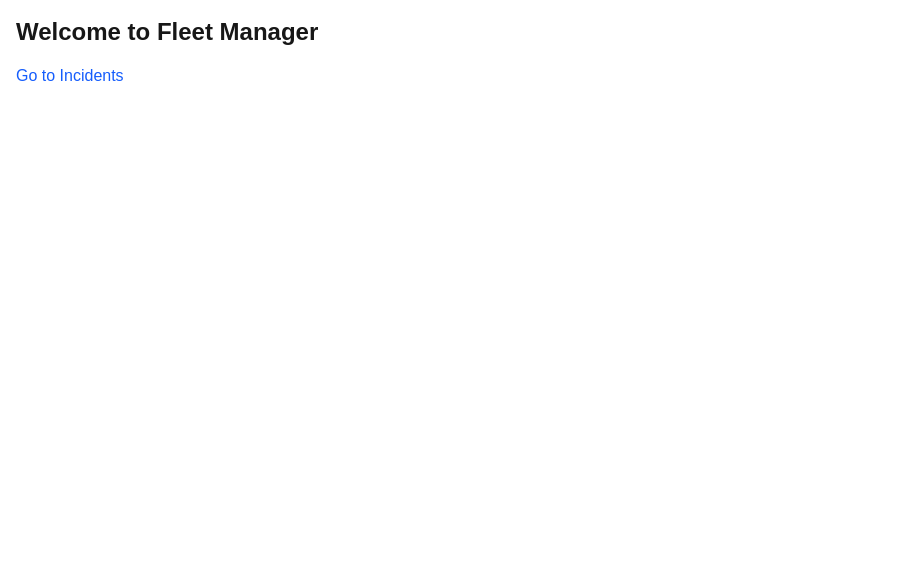
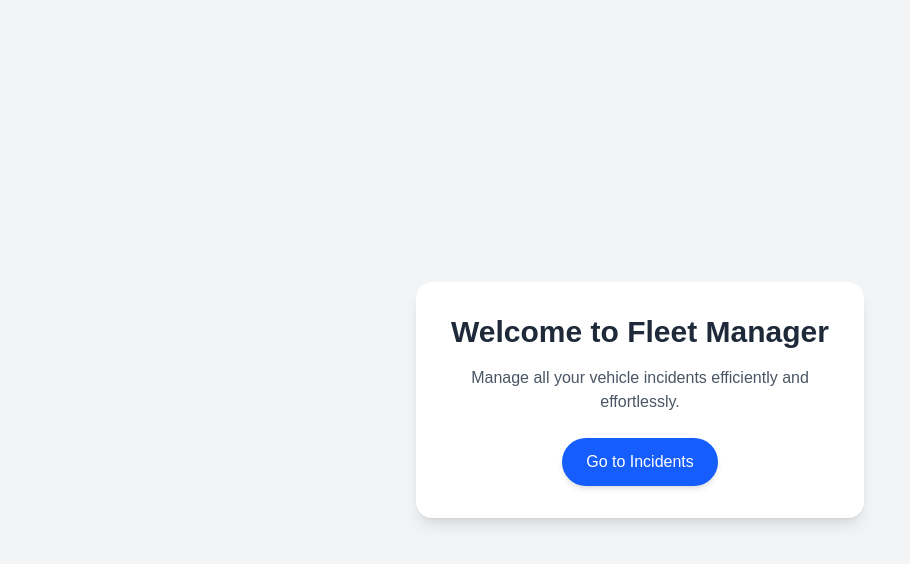
Before and after one commit to nijas12345/Vehicle-Incident, a Next.js app: page / in a window 1280 px wide. Shown: the top 564 px of the page, without its empty margins (0-910 px from the left). Built offline with nearby package versions, Linux system fonts and the light colour scheme.

Commit message:
home page added

```diff
--- a/src/app/fleetmanager/incidents/page.tsx
+++ b/src/app/fleetmanager/incidents/page.tsx
@@ -80,10 +80,13 @@ export default function IncidentsPage() {
       <div className="flex flex-wrap gap-4 mb-6">
         <select
           value={selectedSeverity}
-      onChange={(e) => { setSelectedSeverity(e.target.value); setCurrentPage(1); }}
+          onChange={(e) => {
+            setSelectedSeverity(e.target.value);
+            setCurrentPage(1);
+          }}
           className="border rounded px-3 py-2"
         >
-      <option value="All">All Severities</option>
+          <option className="bg-black" value="All">All Severities</option>
           <option className="bg-black" value="LOW">Low</option>
           <option className="bg-black" value="MEDIUM">Medium</option>
           <option className="bg-black" value="HIGH">High</option>
@@ -92,10 +95,13 @@ export default function IncidentsPage() {
 
         <select
           value={selectedStatus}
-      onChange={(e) => { setSelectedStatus(e.target.value); setCurrentPage(1); }}
+          onChange={(e) => {
+            setSelectedStatus(e.target.value);
+            setCurrentPage(1);
+          }}
           className="border rounded px-3 py-2"
         >
-      <option value="All">All Statuses</option>
+          <option  value="All">All Statuses</option>
           <option className="bg-black" value="PENDING">Pending</option>
           <option className="bg-black" value="IN_PROGRESS">In Progress</option>
           <option className="bg-black" value="CLOSED">Closed</option>
@@ -104,7 +110,7 @@ export default function IncidentsPage() {
         </select>
       </div>
 
-  {/* Table */}
+      {/* Table for Desktop */}
       <div className="hidden md:block overflow-x-auto shadow rounded-lg">
         <table className="min-w-full border-collapse table-auto">
           <thead className="bg-gray-200 sticky top-0">
@@ -152,6 +158,38 @@ export default function IncidentsPage() {
         </table>
       </div>
 
+      {/* Mobile: Card-based layout */}
+      <div className="md:hidden flex flex-col gap-4">
+        {paginatedData?.map((incident: IncidentTableRow) => (
+          <div key={incident.id} className="bg-white p-4 shadow rounded-lg">
+            <h2 className="font-bold text-lg mb-2">{incident.title}</h2>
+            <p><span className="font-semibold">Car:</span> {incident.car?.plateNo || "N/A"}</p>
+            <p><span className="font-semibold">Reported By:</span> {incident.reportedBy?.name || "N/A"}</p>
+            <p><span className="font-semibold">Assigned To:</span> {incident.assignedTo?.name || "N/A"}</p>
+            <p>
+              <span className="font-semibold">Severity:</span>{" "}
+              <span className={`px-2 py-1 rounded-full text-white text-sm ${getSeverityClass(incident.severity)}`}>
+                {incident.severity}
+              </span>
+            </p>
+            <p>
+              <span className="font-semibold">Status:</span>{" "}
+              <span className={`px-2 py-1 rounded-full text-sm ${getStatusClass(incident.status)}`}>
+                {incident.status.replace("_", " ")}
+              </span>
+            </p>
+            <p><span className="font-semibold">Occurred At:</span> {incident.occurredAt ? new Date(incident.occurredAt).toLocaleString() : "N/A"}</p>
+            <div className="flex gap-2 mt-2 flex-wrap">
+              <Link href={`/fleetmanager/incidents/${incident.id}`} className="text-blue-600 hover:underline">View</Link>
+              <Link href={`/fleetmanager/incidents/${incident.id}/edit`} className="text-green-600 hover:underline">Edit</Link>
+              <button onClick={() => handleDelete(incident.id)} disabled={deletingId === incident.id} className="text-red-600 hover:underline disabled:opacity-50">
+                {deletingId === incident.id ? "Deleting..." : "Delete"}
+              </button>
+            </div>
+          </div>
+        ))}
+      </div>
+
       {/* Pagination */}
       {totalPages > 1 && (
         <div className="flex justify-center mt-4 gap-2">
@@ -167,6 +205,5 @@ export default function IncidentsPage() {
         </div>
       )}
     </div>
-
   );
 }
--- a/src/app/page.tsx
+++ b/src/app/page.tsx
@@ -3,15 +3,21 @@ import Link from "next/link";
 
 export default function HomePage() {
   return (
-    <div className="p-4">
-      <h1 className="text-2xl font-bold mb-4">Welcome to Fleet Manager</h1>
-
-      <Link
-        href="/fleetmanager/incidents"
-        className="text-blue-600 hover:underline"
-      >
-        Go to Incidents
-      </Link>
+    <div className="flex items-center justify-center min-h-screen bg-gray-100">
+      <div className="bg-white p-8 rounded-2xl shadow-lg w-full max-w-md text-center">
+        <h1 className="text-3xl font-extrabold mb-4 text-gray-800">
+          Welcome to Fleet Manager
+        </h1>
+        <p className="text-gray-600 mb-6">
+          Manage all your vehicle incidents efficiently and effortlessly.
+        </p>
+        <Link
+          href="/fleetmanager/incidents"
+          className="inline-block bg-blue-600 text-white px-6 py-3 rounded-full shadow-md hover:bg-blue-700 transition-colors duration-300"
+        >
+          Go to Incidents
+        </Link>
+      </div>
     </div>
   );
 }
```
Also changed, not shown: constants/interface.ts (+19 -0 lines), lib/queries/incidents.ts (+3 -18 lines). Lines whose indentation alone changed are shown as unchanged.
